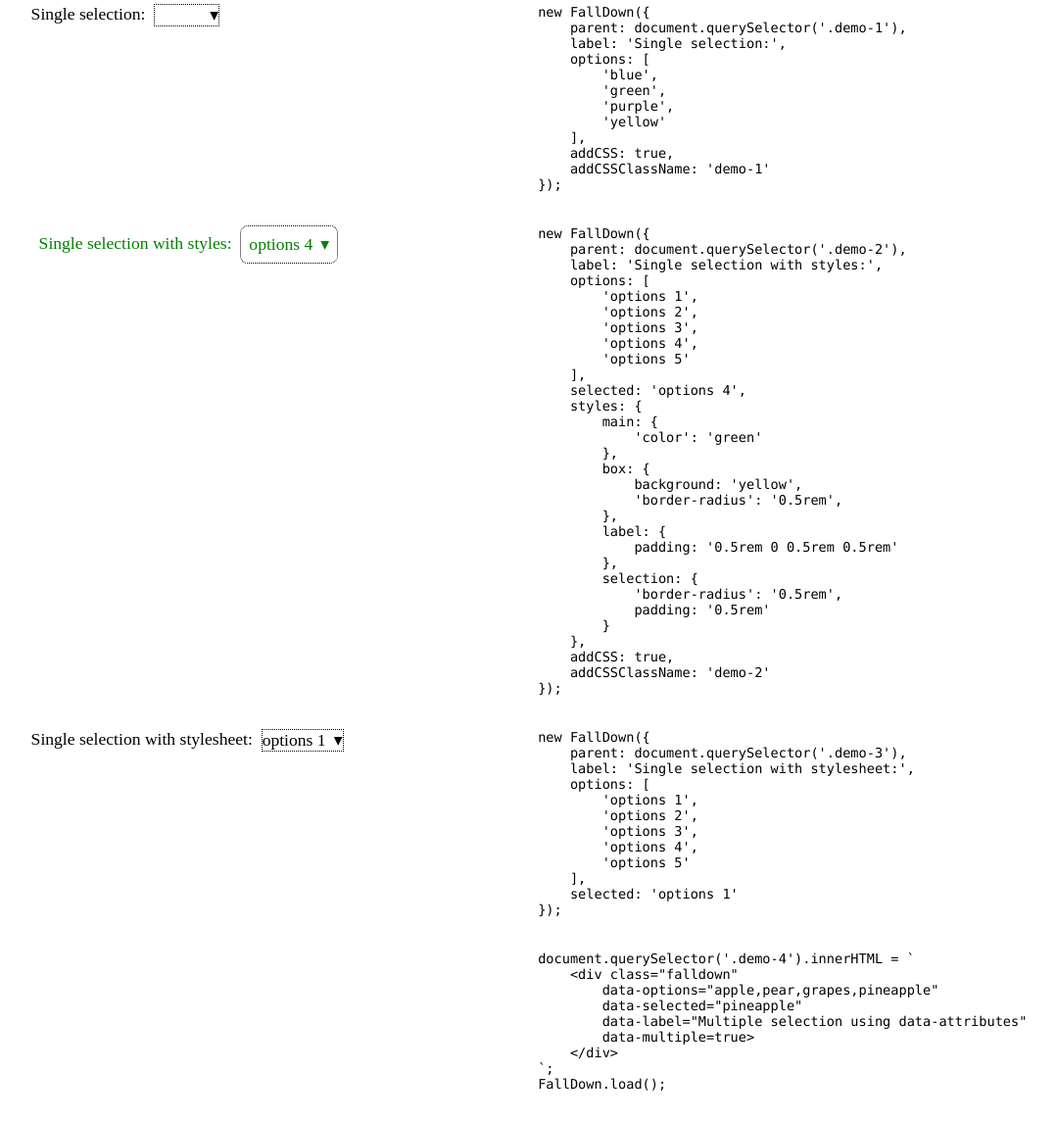
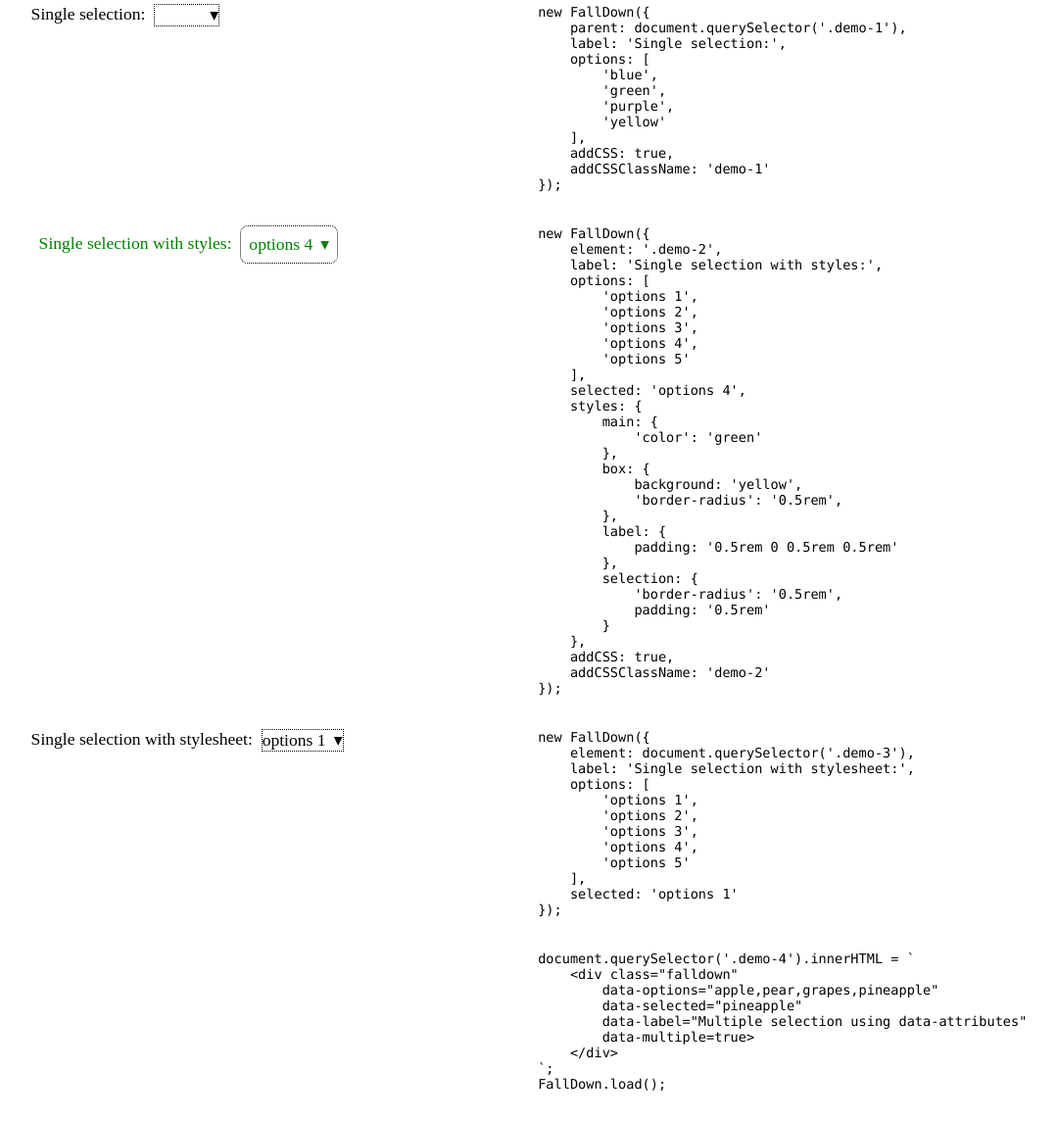
Before and after one commit to davidfig/falldown, a website with bundled scripts: page docs/index.html in a window 1280 px wide. Shown: the part 96-1240 px from the top of the page at 98% size, without its empty margins (100-1178 px from the left). Built offline with nearby package versions, Linux system fonts and the light colour scheme.

Commit message:
updated test/demo to also use element:string and element:HTMLElement

```diff
--- a/docs/index.html
+++ b/docs/index.html
@@ -52,8 +52,8 @@
         addCSS: true,
         addCSSClassName: 'demo-1'
     });
-   </pre></td></tr><tr><td class="demo demo-2"></td><td class="code"><pre>    new FallDown({
-        parent: document.querySelector('.demo-2'),
+   </pre></td></tr><tr><td class="demo"><div class="demo-2"></div></td><td class="code"><pre>    new FallDown({
+        element: '.demo-2',
         label: 'Single selection with styles:',
         options: [
             'options 1',
@@ -82,8 +82,8 @@
         addCSS: true,
         addCSSClassName: 'demo-2'
     });
-   </pre></td></tr><tr><td class="demo demo-3"></td><td class="code"><pre>    new FallDown({
-        parent: document.querySelector('.demo-3'),
+   </pre></td></tr><tr><td class="demo"><div class="demo-3"></div></td><td class="code"><pre>    new FallDown({
+        element: document.querySelector('.demo-3'),
         label: 'Single selection with stylesheet:',
         options: [
             'options 1',
```
